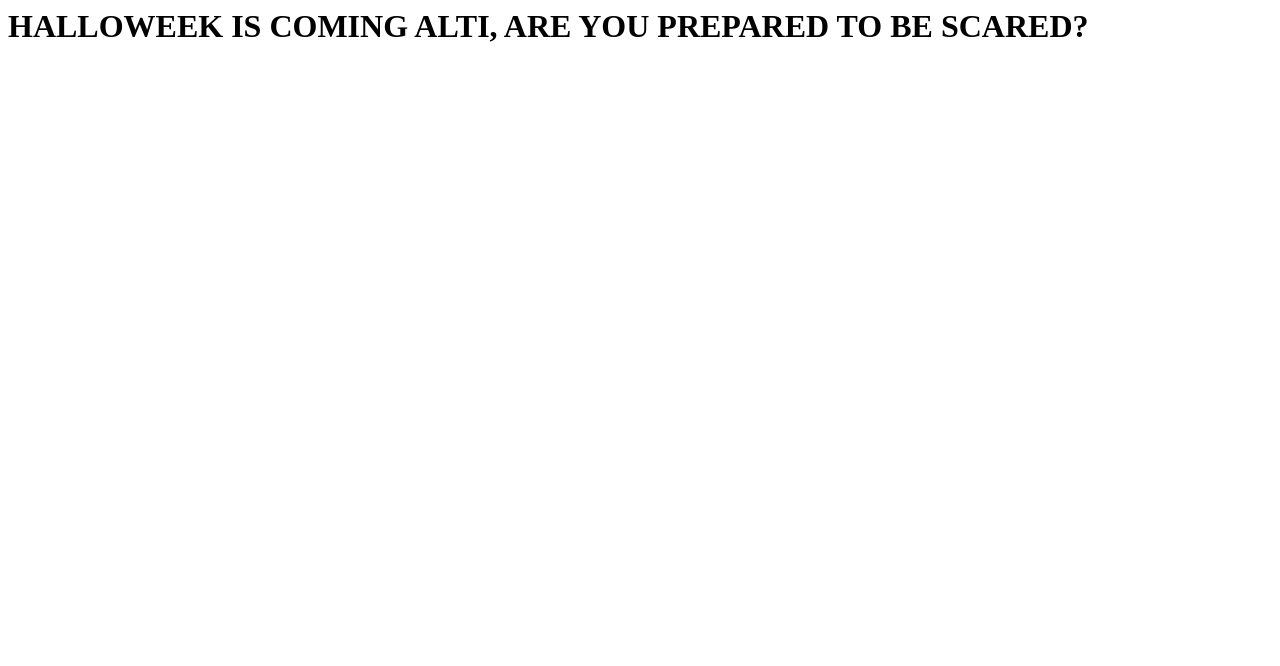
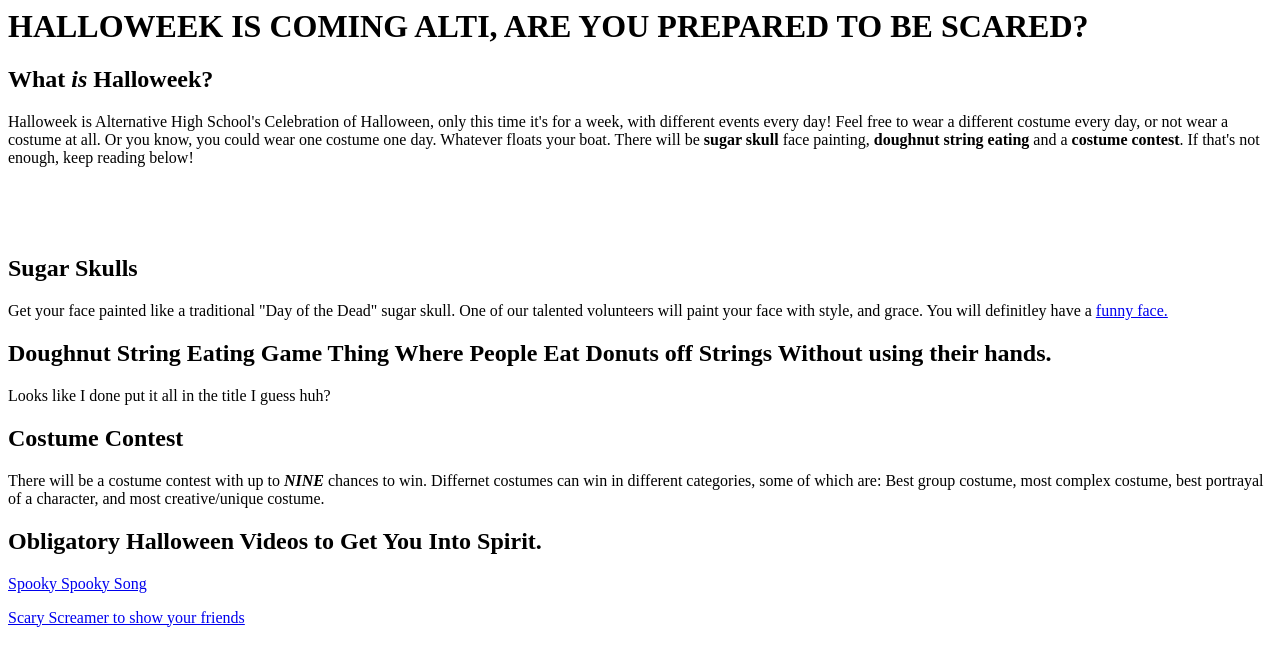
Before and after one commit to thexant/Halloweek, a plain HTML site: page index.html in a window 1280 px wide. Drawn offline with Linux system fonts and the light colour scheme.

Commit message:
Update index.html

```diff
--- a/index.html
+++ b/index.html
@@ -1 +1,18 @@
 <h1>HALLOWEEK IS COMING ALTI, ARE YOU PREPARED TO BE SCARED?</h1>
+<h2>What <em>is</em> Halloweek?</h2>
+<p>Halloweek is Alternative High School's Celebration of Halloween, only this time it's for a week, with different events every day! Feel free to wear a different costume every day, or not wear a costume at all. Or you know, you could wear one costume one day. Whatever floats your boat. There will be <strong>sugar skull</strong> face painting, <strong>doughnut string eating</strong> and a <strong> costume contest</strong>. If that's not enough, keep reading below!</p>
+<p>&nbsp;</p>
+<p>&nbsp;</p>
+<h2>Sugar Skulls</h2>
+<p>Get your face painted like a traditional "Day of the Dead" sugar skull. One of our talented volunteers will paint your face with style, and grace. You will definitley have a <a href="https://www.youtube.com/watch?v=dBfNaovmhHA">funny face.</a></p>
+
+<h2>Doughnut String Eating Game Thing Where People Eat Donuts off Strings Without using their hands.</h2><P>Looks like I done put it all in the title I guess huh?
+
+<h2>Costume Contest</h2>
+<p>There will be a costume contest with up to <i><b>NINE</i></b> chances to win. Differnet costumes can win in different categories, some of which are: Best group costume, most complex costume, best portrayal of a character, and most creative/unique costume.
+
+
+  <h2>Obligatory Halloween Videos to Get You Into Spirit.</h2>
+    <a href= "https://www.youtube.com/watch?v=mNFx28NGLfI<p>Shrek Gets Spooked</p></a>
+              <a href="https://www.youtube.com/watch?v=DPRaY5QWKIk<p>Spooky Spooky Song</p>
+<a href="https://www.youtube.com/watch?v=ih8dq_X9zcQ"<p>Scary Screamer to show your friends</p></a>
```
